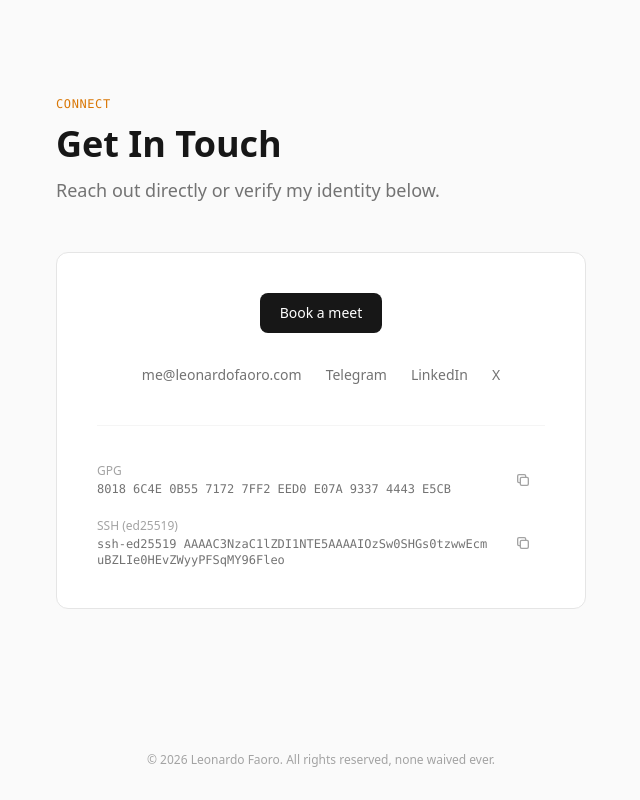
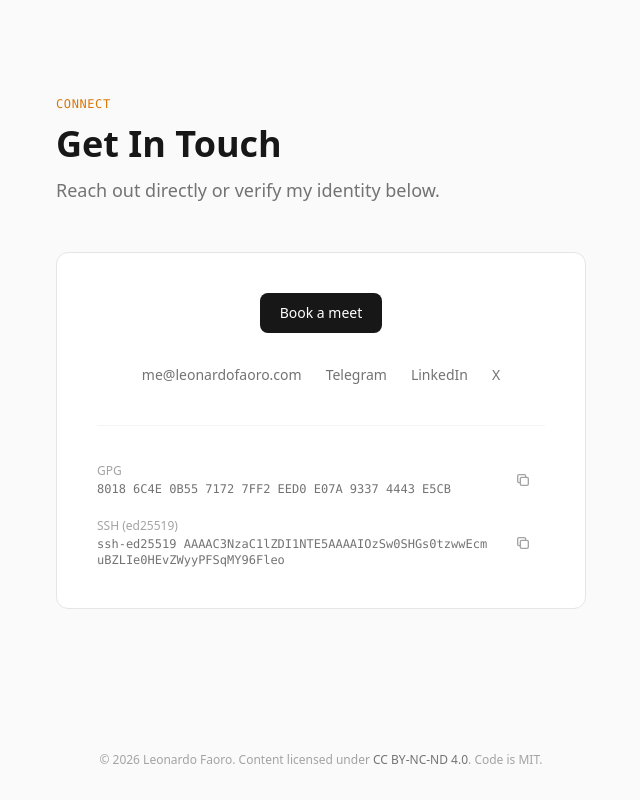
Before and after one commit to lfaoro/leonardofaoro.com, a website: page index.html in a window 1280 px wide. Shown: the part 3039-3839 px from the top of the page, without its empty margins (319-959 px from the left). Drawn offline with nearby package versions, Linux system fonts and the light colour scheme; files that its build step writes are made by us from their sources; no server answers.

Commit message:
license: replace "all rights reserved, none waived ever" with real licensing
- add LICENSE-CONTENT.md (full CC BY-NC-ND 4.0 legal code) for site content
- footer + meta copyright: content CC BY-NC-ND 4.0, code MIT
- Makefile: ship LICENSE + LICENSE-CONTENT.md to dist/
- package.json: license "All rights reserved" -> MIT + contentLicense field

```diff
--- a/404.html
+++ b/404.html
@@ -37,7 +37,8 @@
   <footer class="fixed bottom-0 left-0 right-0 pb-4 px-6">
     <div class="mx-auto max-w-6xl grid grid-cols-[1fr_minmax(0,auto)_1fr] items-center gap-4 text-xs text-neutral-400 dark:text-neutral-600">
       <div></div>
-      <span class="text-center">&copy; <span id="current-year">2026</span> Leonardo Faoro. All rights reserved, none waived ever.</span>
+      <span class="text-center">&copy; <span id="current-year">2026</span> Leonardo Faoro. Content licensed under
+        <a href="LICENSE-CONTENT.md" target="_blank" rel="noopener" class="link-muted">CC BY-NC-ND 4.0</a>.</span>
       <a href="https://github.com/lfaoro/leonardofaoro.com" target="_blank" rel="noopener" class="link-muted text-right">
         Source
       </a>
--- a/index.html
+++ b/index.html
@@ -7,7 +7,7 @@
   <title>Leonardo Faoro &mdash; Hacker.</title>
   <meta name="description" content="Hacker. Building open-source tools for security, infrastructure, and the command line.">
   <meta name="author" content="Leonardo Faoro">
-  <meta name="copyright" content="© 2026 Leonardo Faoro. All rights reserved, none waived ever.">
+  <meta name="copyright" content="© 2026 Leonardo Faoro. Content: CC BY-NC-ND 4.0. Code: MIT.">
   <meta name="robots" content="index, follow, max-image-preview:large">
   <meta name="referrer" content="strict-origin-when-cross-origin">
   <meta http-equiv="Content-Security-Policy"
@@ -770,7 +770,9 @@
 
   <footer class="pb-8 px-6" style="padding-bottom: max(2rem, env(safe-area-inset-bottom))">
     <div class="mx-auto max-w-6xl text-xs text-neutral-400 dark:text-neutral-600 text-center">
-      <span>&copy; <span id="current-year">2026</span> Leonardo Faoro. All rights reserved, none waived ever.</span>
+      <span>&copy; <span id="current-year">2026</span> Leonardo Faoro. Content licensed under
+        <a href="LICENSE-CONTENT.md" target="_blank" rel="noopener" class="link-muted">CC BY-NC-ND 4.0</a>.
+        Code is MIT.</span>
     </div>
   </footer>
 
--- a/package.json
+++ b/package.json
@@ -18,5 +18,6 @@
     "leonardo-faoro"
   ],
   "author": "Leonardo Faoro",
-  "license": "All rights reserved"
+  "license": "MIT",
+  "contentLicense": "CC-BY-NC-ND-4.0"
 }
```
Also changed, not shown: LICENSE-CONTENT.md (added), 1 other file.
